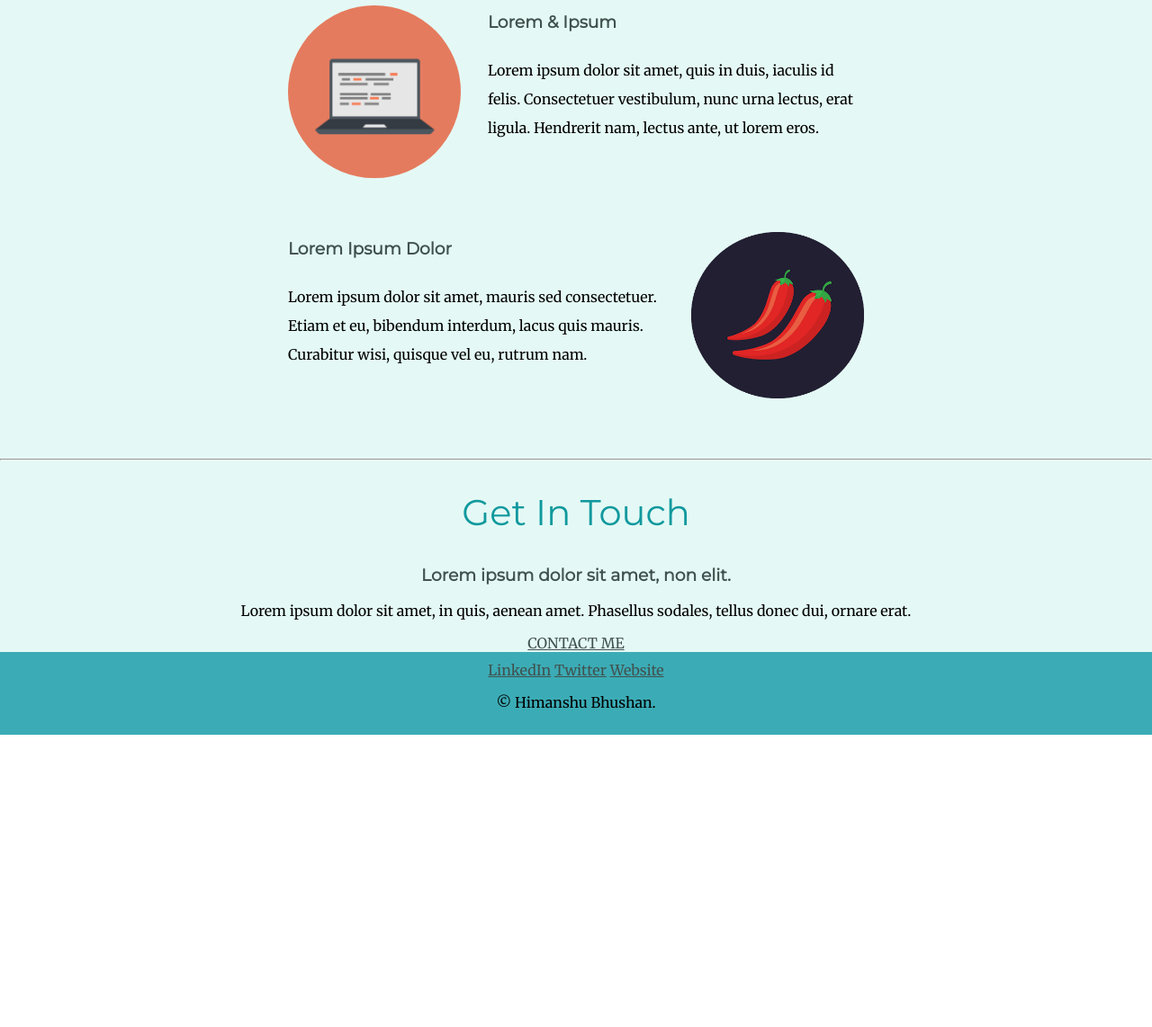
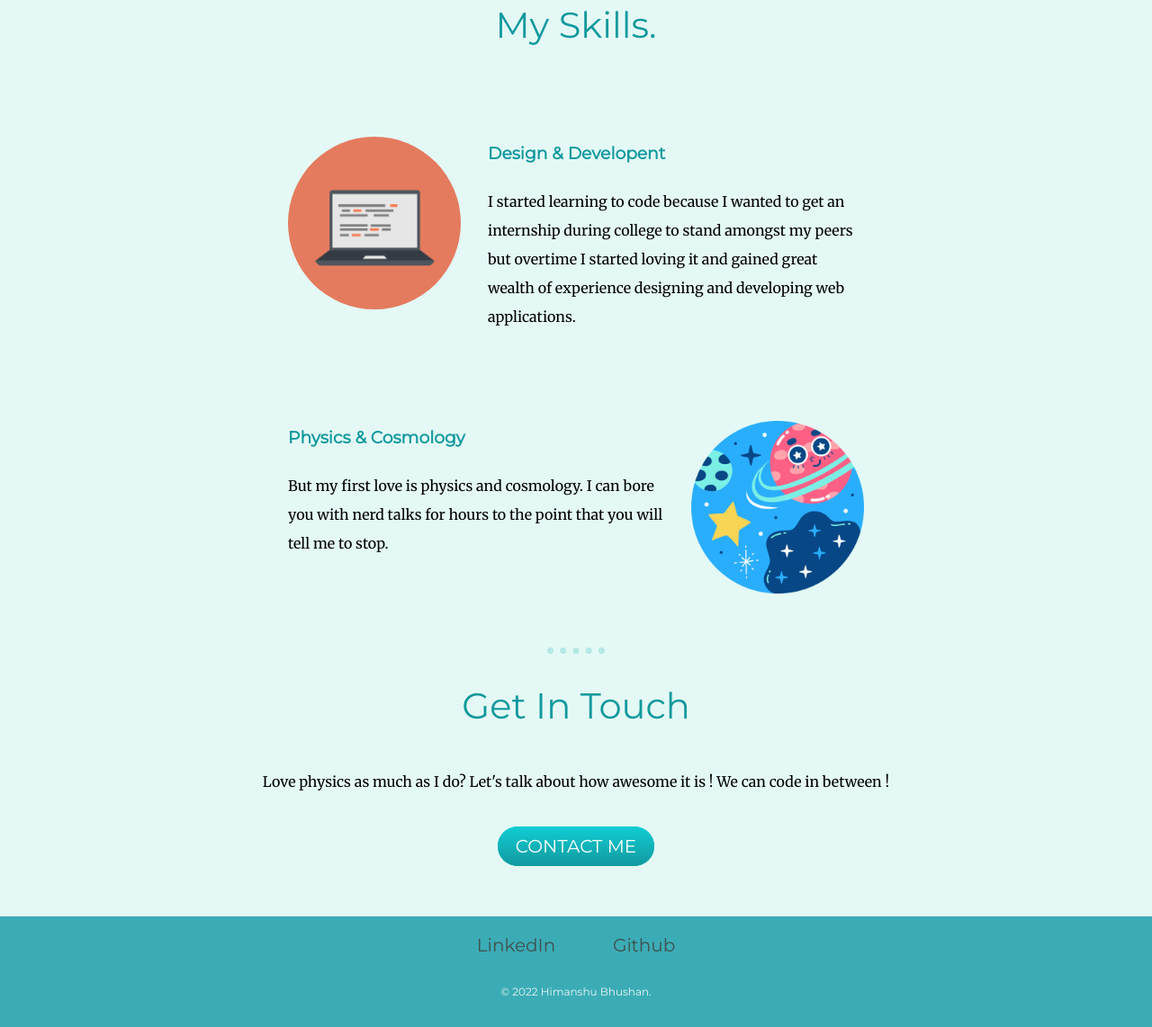
Before and after one commit to himanshu221/CSS-MySite, a plain HTML site: page index.html in a window 1280 px wide. Shown: the part 1346-2488 px from the top of the page at 90% size. Before the commit the page ends 2163 px from the top, so only its background shows below. Drawn offline with Linux system fonts and the light colour scheme.

Commit message:
styling of website complete

```diff
--- a/css/styles.css
+++ b/css/styles.css
@@ -4,11 +4,12 @@
   padding-top: 200px;
 }
 .middle-container{
+  padding-top:50px;
   background-color: #E4F9F5;
 }
 .bottom-container{
   background-color: #3BACB6;
-  padding:10px 0 ;
+  padding:20px 0 ;
 }
 
 .bottom-cloud{
@@ -49,11 +50,19 @@ h2{
 
 h3{
   font-family: 'Montserrat', sans-serif;
-  color : #40514E;
+  color : #11999E;
 }
 
 a{
   color: #40514E;
+  font-family: 'Montserrat', sans-serif;
+  font-size: 1.25rem;
+  margin: 10px 30px;
+  text-decoration: none;
+}
+
+a:hover{
+  color : #11999E;
 }
 
 .skill-row {
@@ -63,7 +72,7 @@ a{
   line-height: 2;
 }
 
-.chillies-img{
+.physics-img{
   width: 30%;
   float :right;
   margin-left: 30px;
@@ -76,3 +85,60 @@ a{
   float :left;
   margin-right: 30px;
 }
+
+.brief-intro{
+  color : #40514E;
+  width: 50%;
+  margin : 50px auto;
+}
+
+.contact-me{
+  padding-bottom: 50px;
+}
+
+hr{
+  border-style: none;
+  border-top-style:dotted;
+  border-width: 7px;
+  width:5%;
+  color: #B3E8E5;
+}
+
+.btn {
+  background: #11cdd4;
+  background-image: -webkit-linear-gradient(top, #11cdd4, #11999e);
+  background-image: -moz-linear-gradient(top, #11cdd4, #11999e);
+  background-image: -ms-linear-gradient(top, #11cdd4, #11999e);
+  background-image: -o-linear-gradient(top, #11cdd4, #11999e);
+  background-image: linear-gradient(to bottom, #11cdd4, #11999e);
+  -webkit-border-radius: 28;
+  -moz-border-radius: 28;
+  border-radius: 28px;
+  font-family: 'Montserrat', sans-serif;
+  color: #11999E;
+  color: #ffffff;
+  font-size: 20px;
+  padding: 10px 20px 10px 20px;
+  text-decoration: none;
+}
+
+.btn:hover {
+  background: #30e3cb;
+  background-image: -webkit-linear-gradient(top, #30e3cb, #2bc4ad);
+  background-image: -moz-linear-gradient(top, #30e3cb, #2bc4ad);
+  background-image: -ms-linear-gradient(top, #30e3cb, #2bc4ad);
+  background-image: -o-linear-gradient(top, #30e3cb, #2bc4ad);
+  background-image: linear-gradient(to bottom, #30e3cb, #2bc4ad);
+  text-decoration: none;
+}
+
+.phy-desc{
+  margin: 50px auto;
+}
+
+.copy-right{
+  color:#EAF6F6;
+  font-family: 'Montserrat', sans-serif;
+  font-size: 0.75rem;
+  padding:20px 0 0 0;
+}
--- a/index.html
+++ b/index.html
@@ -25,36 +25,34 @@
   <div class="profile">
     <img src="images/himanshu.png" size height="200px" width = "200px" alt="personal photo">
     <h2>Hello.</h2>
-    <p>Lorem ipsum dolor sit amet, vitae volutpat, dui conubia, dolor urna. Non auctor, montes nulla distinctio.</p>
+    <p class = "brief-intro">I am a Delhi Technological University Computer Science graduate working as a software developer for United Health Group. I love to dance and I read non-fiction books.</p>
   </div>
   <hr>
   <div class="skills">
     <h2>My Skills.</h2>
     <div class="skill-row">
       <img class="computer-img" src="images/computer.png" alt="computer-image">
-      <h3>Lorem & Ipsum</h3>
-      <p>Lorem ipsum dolor sit amet, quis in duis, iaculis id felis. Consectetuer vestibulum, nunc urna lectus, erat ligula. Hendrerit nam, lectus ante, ut lorem eros.</p>
+      <h3>Design & Developent</h3>
+      <p>I started learning to code because I wanted to get an internship during college to stand amongst my peers but overtime I started loving it and gained great wealth of experience designing and developing web applications.</p>
     </div>
     <div class="skill-row">
-      <img class="chillies-img" src="images/chillies.png" alt="chillies-photograph">
-      <h3>Lorem Ipsum Dolor</h3>
-      <p>Lorem ipsum dolor sit amet, mauris sed consectetuer. Etiam et eu, bibendum interdum, lacus quis mauris. Curabitur wisi, quisque vel eu, rutrum nam.</p>
+      <img class="physics-img" src="images/universe.png" alt="chillies-photograph">
+      <h3>Physics & Cosmology</h3>
+      <p>But my first love is physics and cosmology. I can bore you with nerd talks for hours to the point that you will tell me to stop.</p>
     </div>
   </div>
   <hr>
   <div class="contact-me">
     <h2>Get In Touch</h2>
-    <h3>Lorem ipsum dolor sit amet, non elit.</h3>
-    <p>Lorem ipsum dolor sit amet, in quis, aenean amet. Phasellus sodales, tellus donec dui, ornare erat.</p>
+    <p class = "phy-desc">Love physics as much as I do? Let's talk about how awesome it is ! We can code in between !<p>
     <a class="btn" href="mailto:himanshubhushan775@gmail.com">CONTACT ME</a>
   </div>
 </div>
 
 <div class="bottom-container">
-  <a class="footer-link" href="https://www.linkedin.com/">LinkedIn</a>
-  <a class="footer-link" href="https://twitter.com/">Twitter</a>
-  <a class="footer-link" href="https://www.appbrewery.co/">Website</a>
-  <p>© Himanshu Bhushan.</p>
+  <a class="footer-link" href="https://www.linkedin.com/in/himanshu2">LinkedIn</a>
+  <a class="footer-link" href="https://github.com/himanshu221">Github</a>
+  <p class="copy-right">© 2022 Himanshu Bhushan.</p>
 </div>
 </body>
 
```
Also changed, not shown: images/chillies.png (deleted), images/universe.png (added), 2 other files.
